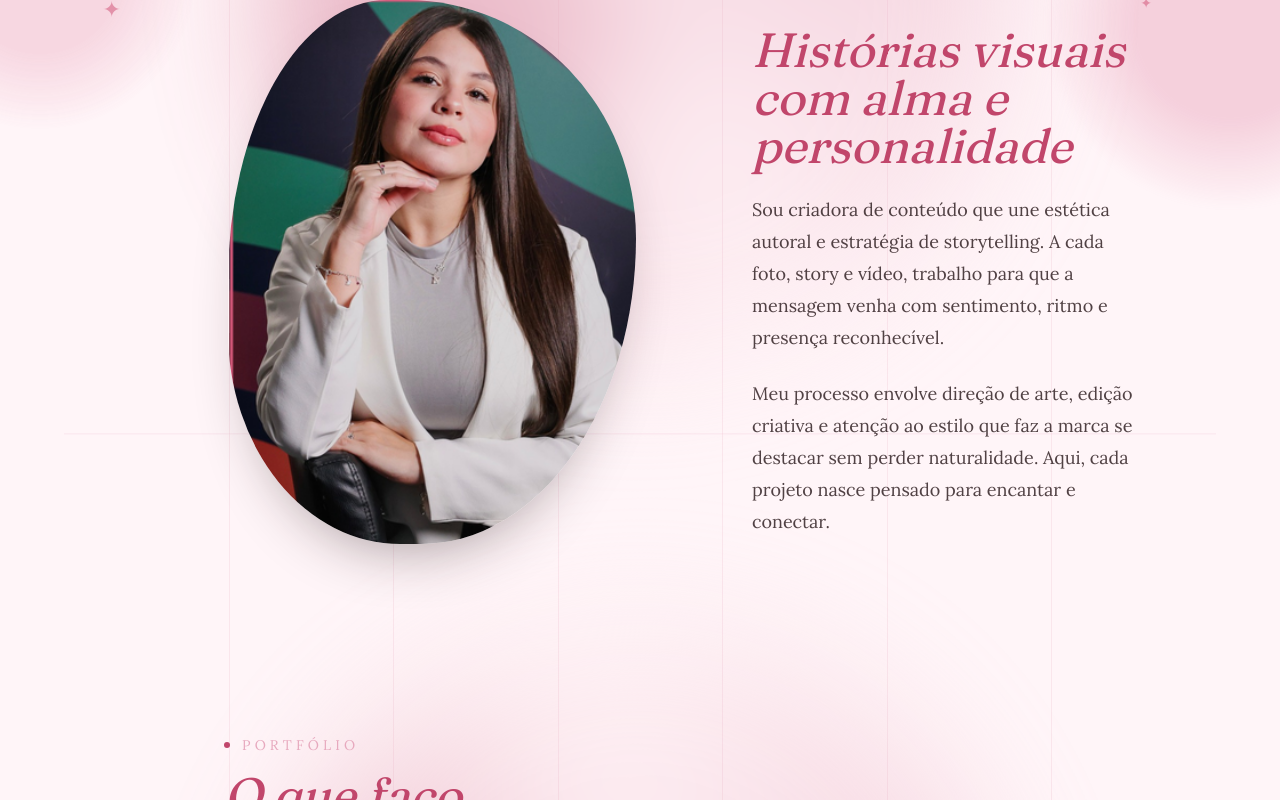
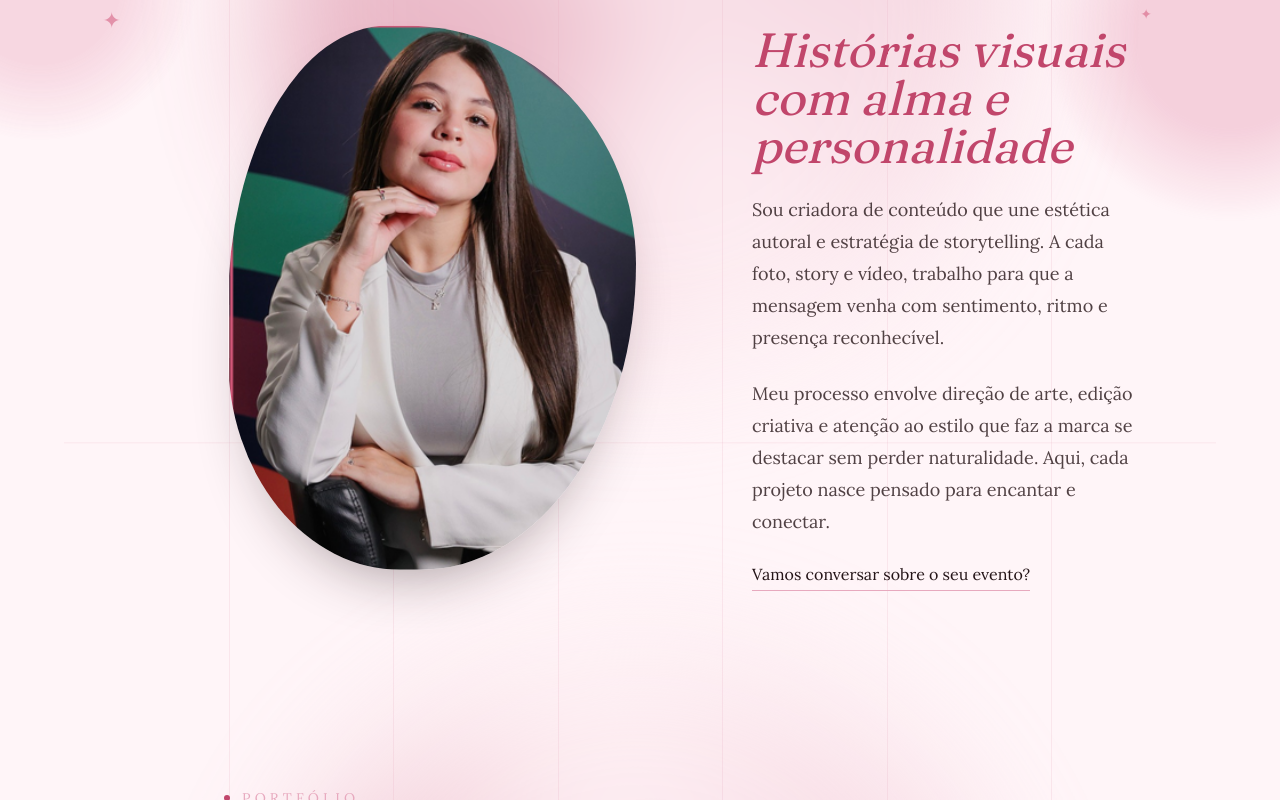
Before and after one commit to paulo2606/portfolio-alice, a Next.js app: page / in a window 1280 px wide. Shown: the part 919-1719 px from the top of the page. Built offline with nearby package versions, Linux system fonts and the light colour scheme.

Commit message:
feat: adiciona cta discreto de contato na secao sobre mim

```diff
--- a/src/components/AboutMe.tsx
+++ b/src/components/AboutMe.tsx
@@ -63,6 +63,14 @@ export function AboutMe() {
               Aqui, cada projeto nasce pensado para encantar e conectar.
             </p>
           </Reveal>
+          <Reveal delay={0.5}>
+            <a
+              href="#contato"
+              className="inline-flex w-fit items-center gap-2 border-b border-rose-soft pb-1 font-body text-base transition-colors hover:text-rose focus-visible:outline focus-visible:outline-2 focus-visible:outline-offset-4 focus-visible:outline-rose"
+            >
+              Vamos conversar sobre o seu evento?
+            </a>
+          </Reveal>
         </div>
       </div>
     </section>
```
Also changed, not shown: 1 other file (tests, documents, lock files or other folders).
